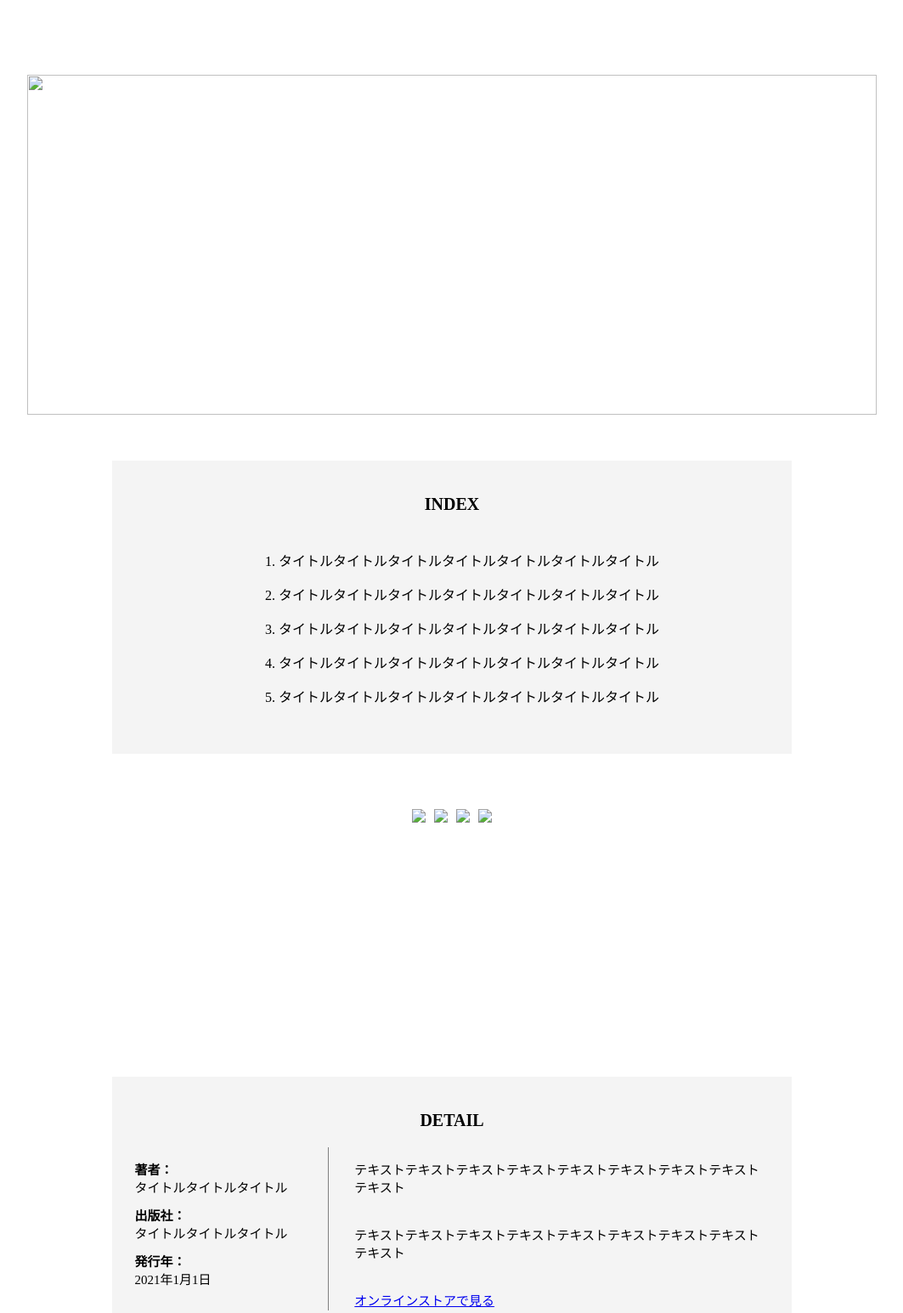
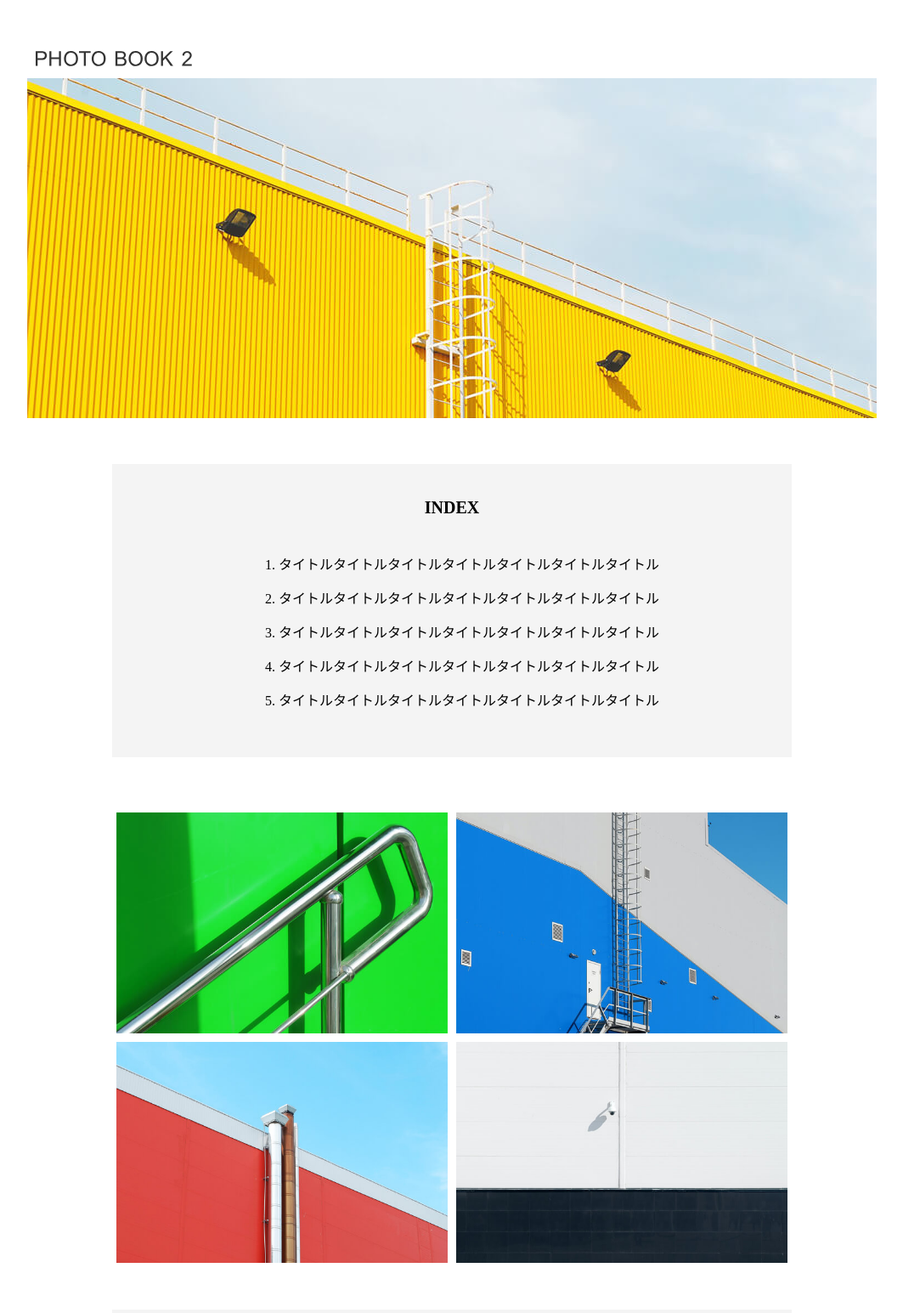
Before and after one commit to hamatai7109/photobook2, a plain HTML site: page index.html in a window 1280 px wide. Shown: the top 1545 px of the page at 85% size, without its empty margins (116-1179 px from the left). Drawn offline with Linux system fonts and the light colour scheme.

Commit message:
Update index.html

```diff
--- a/index.html
+++ b/index.html
@@ -9,12 +9,12 @@
 </head>
 <body>
         <header>
-            <img src="img/logo.svg" alt="" class="title-logo">
+            <img src="https://raw.githubusercontent.com/hamatai7109/photobook2/36a1aa22a2329c51beb6b760e6fb98963ca02e0b/logo.svg" alt="" class="title-logo">
         </header>
     <main>
 
         <div class="main-visual">
-                <img src="img/mainvisual.jpg" alt="" class="top-img">
+                <img src="https://github.com/hamatai7109/photobook2/blob/main/mainvisual.jpg?raw=true" alt="" class="top-img">
             </div>
         <div class="inner">
             <section class="index">
@@ -33,10 +33,10 @@
             </section>
 
             <section class="photos">
-                    <img src="img/photo1.jpg">
-                    <img src="img/photo2.jpg">
-                    <img src="img/photo3.jpg">
-                    <img src="img/photo4.jpg">
+                    <img src="https://github.com/hamatai7109/photobook2/blob/main/photo1.jpg?raw=true">
+                    <img src="https://github.com/hamatai7109/photobook2/blob/main/photo2.jpg?raw=true">
+                    <img src="https://github.com/hamatai7109/photobook2/blob/main/photo3.jpg?raw=true">
+                    <img src="https://github.com/hamatai7109/photobook2/blob/main/photo4.jpg?raw=true">
             </section>
 
             <section class="detail">
```
